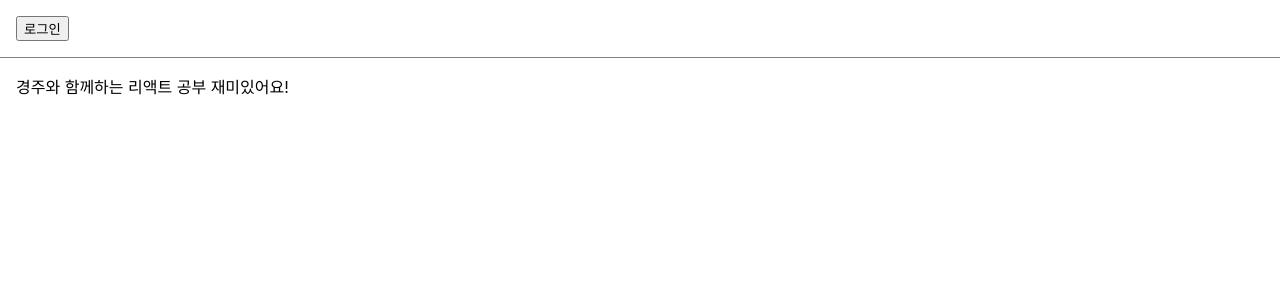
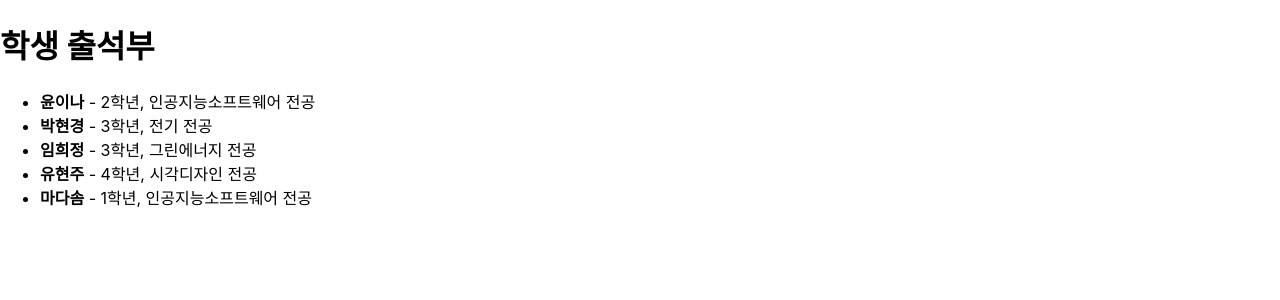
Before and after one commit to hwanbit/React, a React (Create React App) app: page / in a window 1280 px wide. Shown: the top 300 px of the page. Built offline with nearby package versions, Linux system fonts and the light colour scheme.

Commit message:
React 10장, 숫자리스트, 학생출석부 첫번째 방법

```diff
--- /dev/null
+++ b/src/ch10/AppNumberList.jsx
@@ -0,0 +1,24 @@
+import React from "react";
+
+function NumberList(props) {
+    const numbers = props.numbers;
+    const listItems = numbers.map((number) =>
+        <li key={number.toString()}>{number}</li> // 리스트 항목에서 Key값을 설정하지 않으면 Error 메시지 발생
+    );
+
+    return (
+        <ul>{listItems}</ul>
+    );
+}
+
+function AppNumberList() {
+    const numbers = [1, 2, 3, 4, 5, 6, 7];
+    return (
+        <div>
+            <h1>숫자 리스트</h1>
+            <NumberList numbers={numbers}/>
+        </div>
+    );
+}
+
+export default AppNumberList;
--- /dev/null
+++ b/src/ch10/StudentAttendance.jsx
@@ -0,0 +1,28 @@
+import React from "react";
+
+const students = [
+    {id:1, name:"윤이나", grade:2, major:"인공지능소프트웨어"},
+    {id:2, name:"박현경", grade:3, major:"전기"},
+    {id:3, name:"임희정", grade:3, major:"그린에너지"},
+    {id:4, name:"유현주", grade:4, major:"시각디자인"},
+    {id:5, name:"마다솜", grade:1, major:"인공지능소프트웨어"},
+];
+
+function StudentAttendance() {
+    return (
+        <div>
+            <h1>학생 출석부</h1>
+            <ul>
+                {
+                    students.map((student) => (
+                        <li key={student.id}>
+                            <b>{student.name}</b> - {student.grade}학년, {student.major} 전공
+                        </li>
+                    ))
+                }
+            </ul>
+        </div>
+    );
+}
+
+export default StudentAttendance;
--- a/src/index.js
+++ b/src/index.js
@@ -26,13 +26,15 @@
 import LoginControl2 from "./ch09/LoginControl2";
 import LandingPage from "./ch09/LandingPage";
 // import Greeting from "./test/Greeting" (하나로 묶기)
+import AppNumberList from "./ch10/AppNumberList";
+import StudentAttendance from "./ch10/StudentAttendance";
 
 const root = ReactDOM.createRoot(document.getElementById('root'));
 setInterval(
     ()=>{
         root.render(
             <React.StrictMode>
-                <LandingPage/>
+                <StudentAttendance/>
             </React.StrictMode>
         );
     }
```
Also changed, not shown: src/ch10/AppStudentAttendance.jsx (added, +12 -0 lines).
